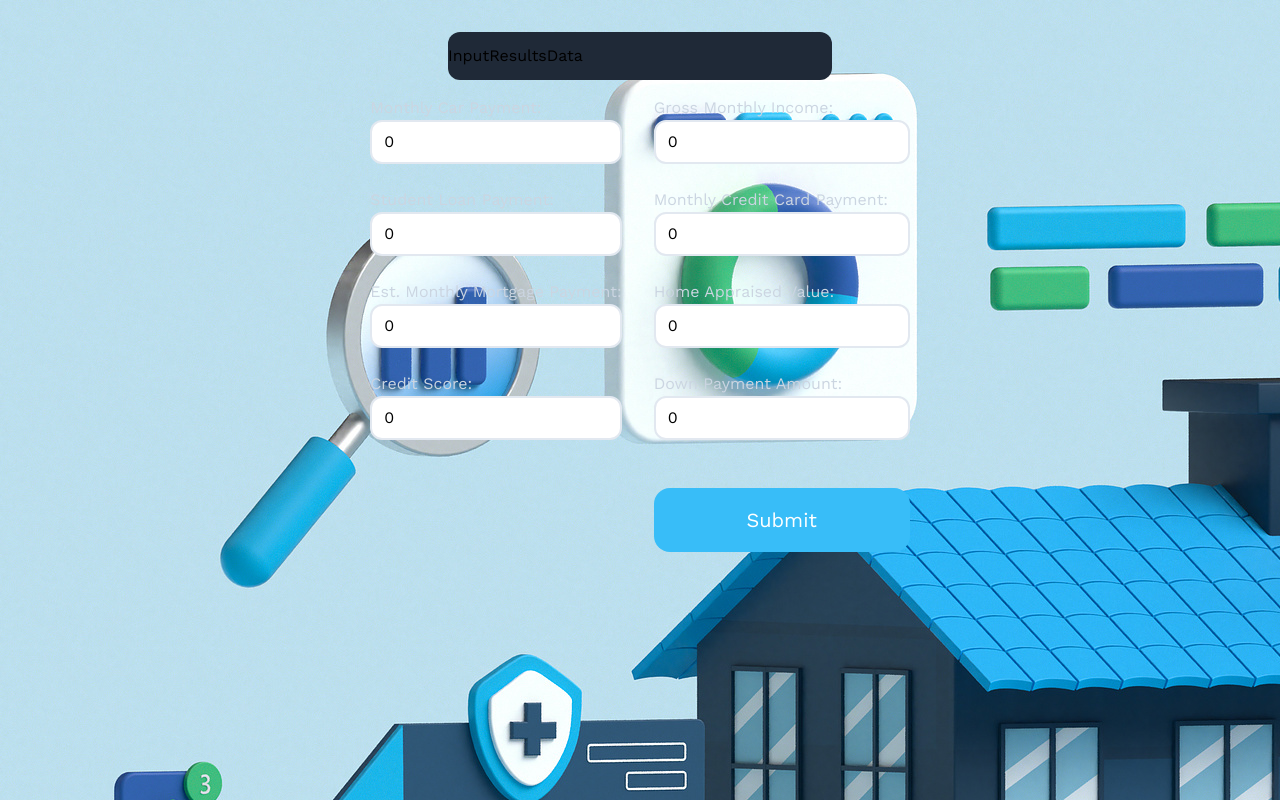
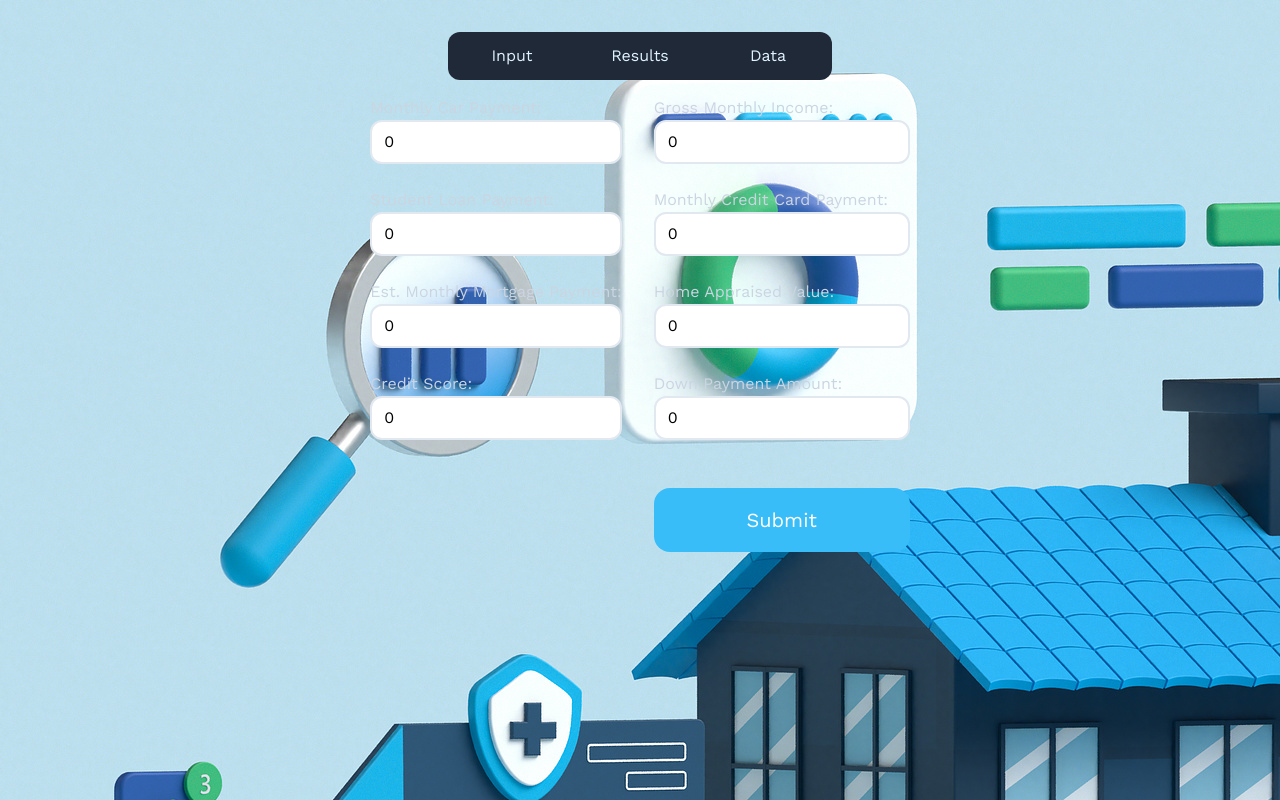
Before and after one commit to HackUTD-X-2023/project, a Next.js app: page /form in a window 1280 px wide. Shown: the top 800 px of the page. Built offline with nearby package versions, Linux system fonts and the light colour scheme.

Commit message:
chore: Update form header

```diff
--- a/app/form/page.js
+++ b/app/form/page.js
@@ -91,10 +91,10 @@ export default function Home() {
 
   return (
     <main className="bg-[url('/cover2.jpg')] items-center flex flex-col w-screen gap-y-16">
-      <div class="fixed top-8 bg-gray-800 w-[24rem] h-12 rounded-xl flex-row content-evenly">
-        <button className="nav-button self-center" name="input">Input</button>
-        <button className="nav-button self-center" name="results">Results</button>
-        <button className="nav-button self-center" name="data">Data</button>
+      <div class="grid grid-cols-3 fixed top-8 bg-gray-800 w-[24rem] h-12 rounded-xl flex-row place-content-evenly">
+        <button className="nav-button text-sky-100" name="input">Input</button>
+        <button className="nav-button text-sky-100" name="results">Results</button>
+        <button className="nav-button text-sky-100" name="data">Data</button>
       </div>
 
 
```
